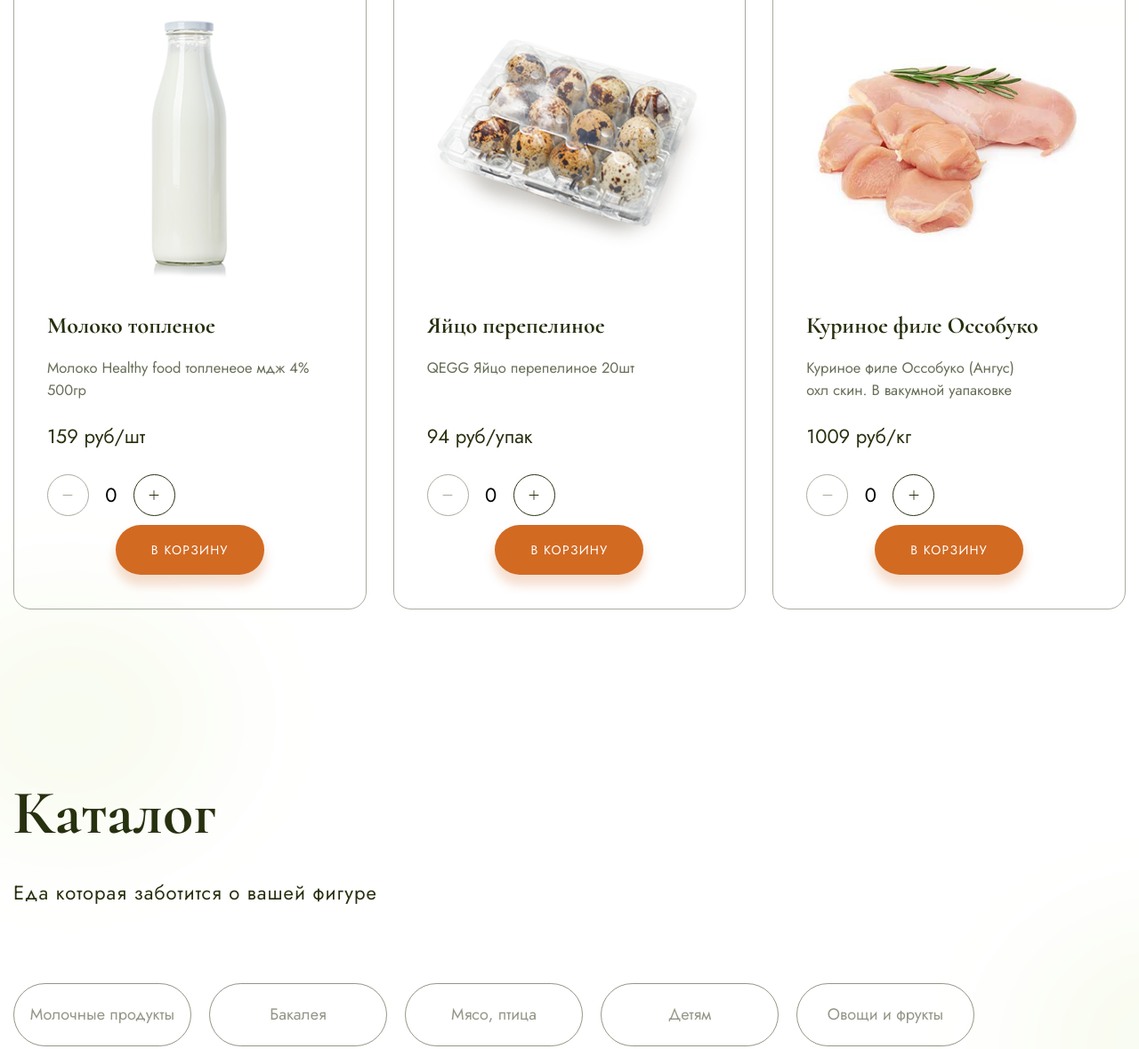
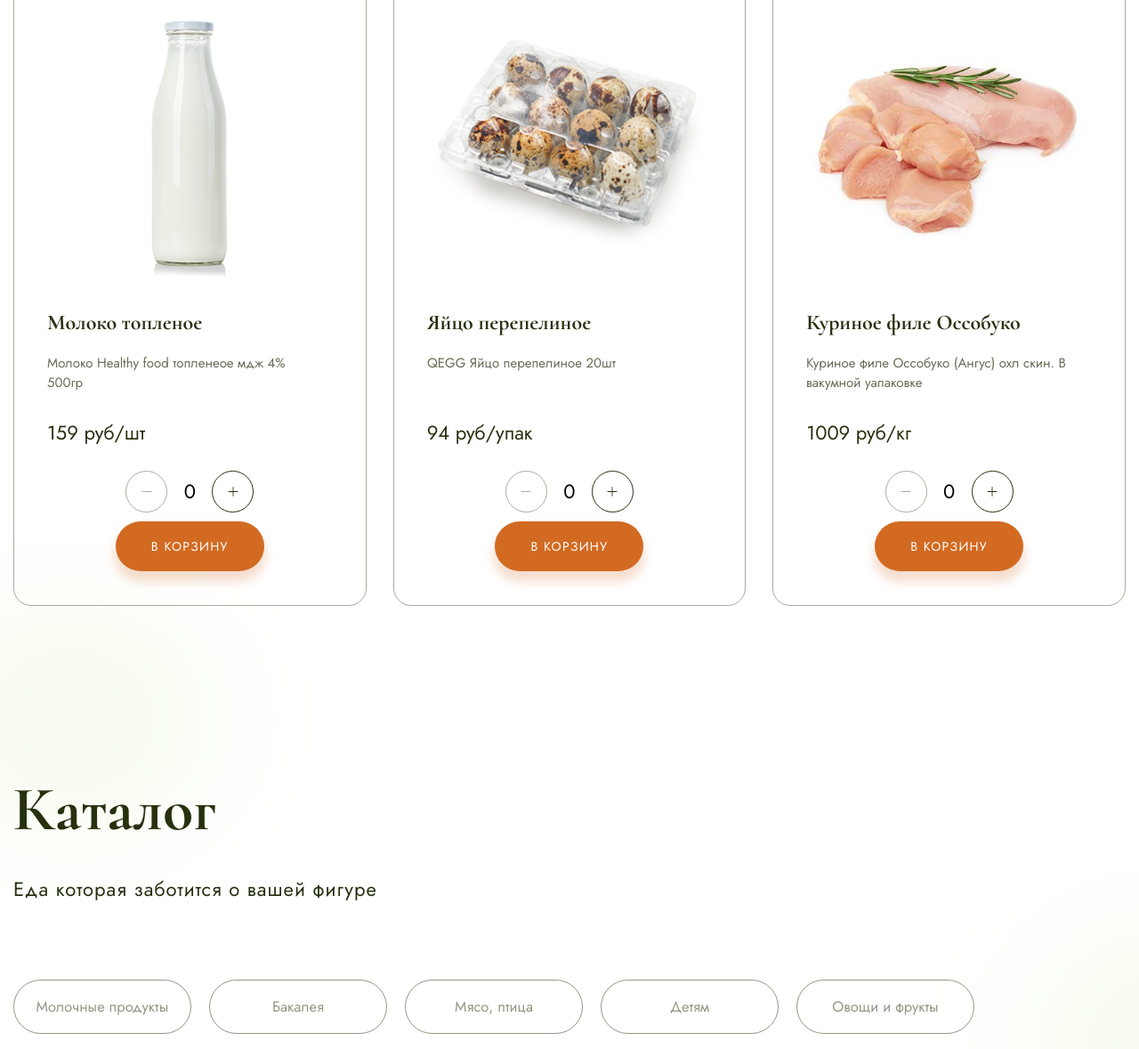
Before and after one commit to notcroks/Module02-Shop, a website built with webpack: page src/index.html in a window 1280 px wide. Shown: the part 2823-4002 px from the top of the page at 89% size. Built offline with nearby package versions, Linux system fonts and the light colour scheme; files whose address does not match are found by name.

Commit message:
Add style

```diff
--- a/src/styles/main.scss
+++ b/src/styles/main.scss
@@ -721,7 +721,10 @@ body {
             color: $green;
             margin-bottom: 0;
             @media (max-width: $r_desk_1280) {
-                font-size: 2.6rem;
+                font-size: 2.4rem;
+            }
+            @media (max-width: $r_desk_1120) {
+                font-size: 2.15rem;
             }
             @media (max-width: $r_tab_900) {
                 text-align: center;
@@ -737,7 +740,7 @@ body {
             max-width: 300px;
             line-height: 150%;
             @media (max-width: $r_desk_1280) {
-                font-size: 1.65rem;
+                font-size: 1.5rem;
             }
             @media (max-width: $r_tab_900) {
                 text-align: center;
@@ -889,7 +892,7 @@ body {
         flex-basis: 100%;
         justify-content: center;
     }
-    @media (max-width: $r_desk_1350) {
+    @media (max-width: $r_desk) {
         flex-basis: content;
     }
     @media (max-width: $r_tab_900) {
@@ -1128,6 +1131,10 @@ body {
         border-radius: 4rem;
         display: block;
         transition: 0.3s;
+        @media (max-width: $r_desk_1280) {
+            padding: 2rem 0;
+            font-size: 1.65rem;
+        }
 
 
         &:hover {
@@ -1216,6 +1223,7 @@ body {
             margin-left: 8rem;
         }
         @media (max-width: $r_desk_1120) {
+            gap: 5%;
             margin-left: 4rem;
         }
         @media (max-width: $r_tab) {
@@ -1226,10 +1234,16 @@ body {
 
         &__text {
             flex-basis: 44%;
+            @media (max-width: $r_desk_1120) {
+                flex-basis: 47%;
+            }
         }
 
         &__pay {
             flex-basis: 37%;
+            @media (max-width: $r_desk_1120) {
+                flex-basis: 50%;
+            }
         }
     }
 
```
Also changed, not shown: 1 other file.
